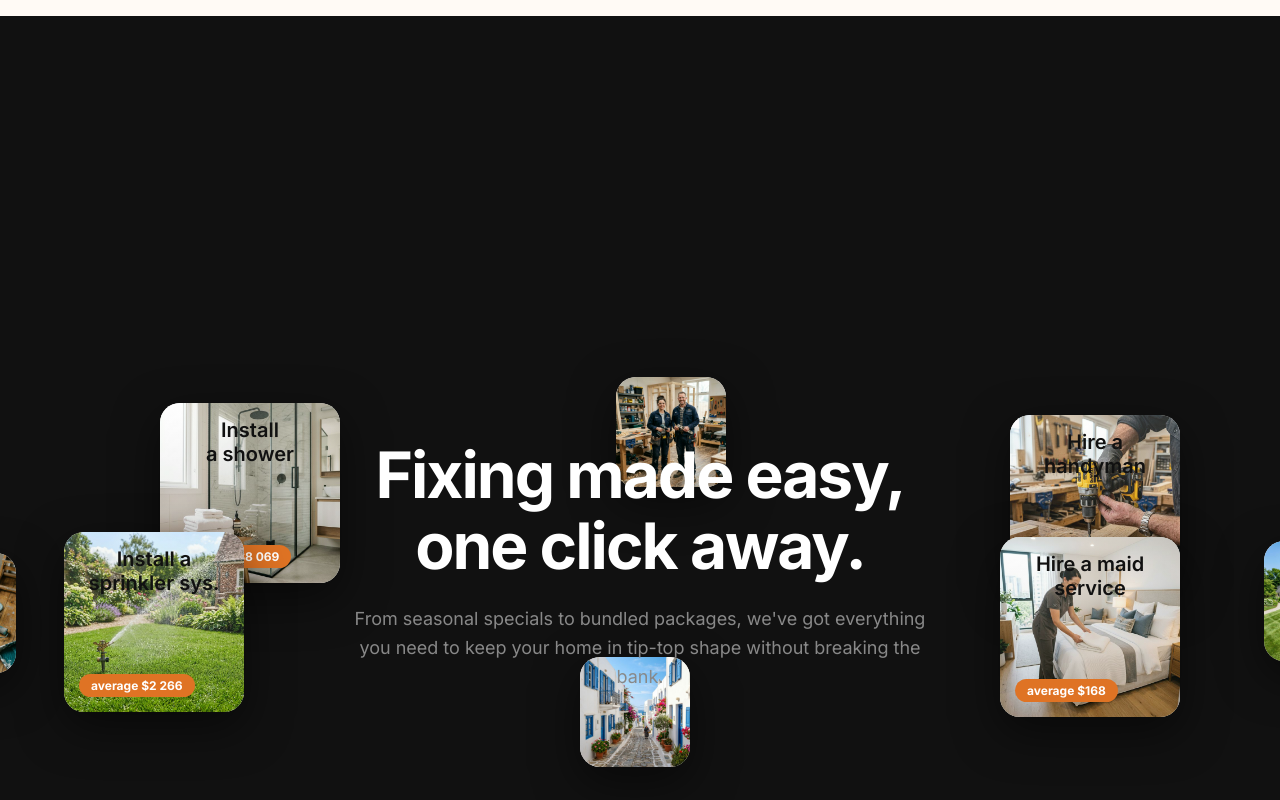
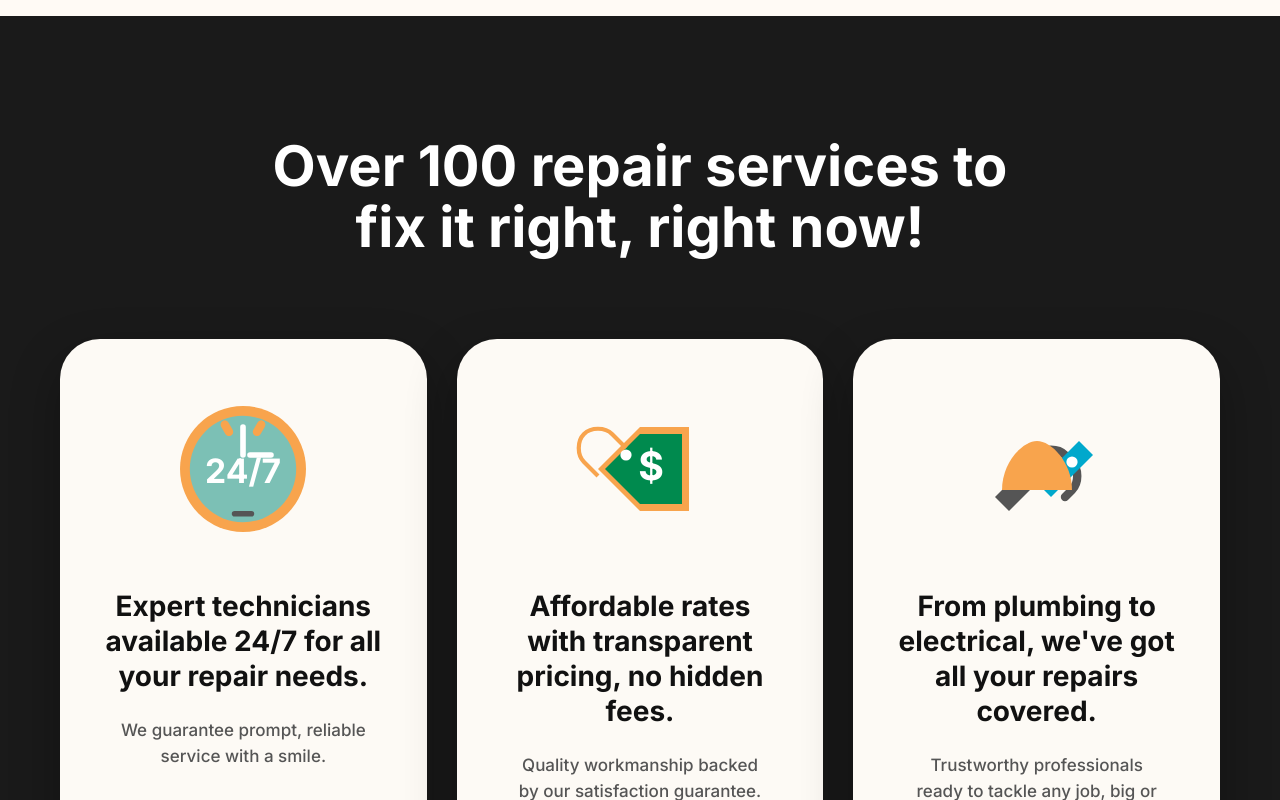
Before and after one commit to viratco/fixihelp, a React (Vite) app: page / in a window 1280 px wide. Shown: the part 2160-2960 px from the top of the page. Built offline with nearby package versions, Linux system fonts and the light colour scheme.

Commit message:
Implement Repair Services section exactly like reference image

```diff
--- a/src/App.jsx
+++ b/src/App.jsx
@@ -4,14 +4,6 @@ import rollerScrewsImg from './assets/roller_screws.png';
 import fixiLogoImg from './assets/fixi-logo.png';
 import babyImg from './assets/baby_care.png';
 import elderImg from './assets/elder_care.png';
-import showerImg from './assets/service_shower.png';
-import sprinklerImg from './assets/service_sprinkler.png';
-import toolsImg from './assets/service_tools.png';
-import maidImg from './assets/service_maid.png';
-import paintImg from './assets/service_paint.png';
-import lawnImg from './assets/service_lawn.png';
-import streetImg from './assets/service_street.png';
-import prosImg from './assets/service_pros.png';
 
 // SVGs mapped out for standard elements
 const AppleIcon = () => (
@@ -71,6 +63,38 @@ const BatteryIcon = () => (
 const StarIcon = () => (
   <svg viewBox="0 0 24 24" stroke="currentColor" fill="none" strokeWidth="2" width="20" height="20">
     <polygon points="12 2 15.09 8.26 22 9.27 17 14.14 18.18 21.02 12 17.77 5.82 21.02 7 14.14 2 9.27 8.91 8.26 12 2" />
+  </svg>
+);
+
+const RepairClockIcon = () => (
+  <svg viewBox="0 0 100 100" className="repair-card-icon">
+    <circle cx="50" cy="50" r="45" fill="#f8a44d" />
+    <circle cx="50" cy="50" r="38" fill="#7cc0b5" />
+    <text x="50" y="60" textAnchor="middle" fill="white" fontSize="24" fontWeight="bold" fontFamily="system-ui">24/7</text>
+    <path d="M50 20 L50 40 M55 40 L70 40" stroke="white" strokeWidth="4" strokeLinecap="round" />
+    <rect x="42" y="80" width="16" height="4" rx="2" fill="#555" />
+    <rect x="35" y="15" width="6" height="12" rx="3" fill="#f8a44d" transform="rotate(-30 38 20)" />
+    <rect x="59" y="15" width="6" height="12" rx="3" fill="#f8a44d" transform="rotate(30 62 20)" />
+  </svg>
+);
+
+const RepairTagIcon = () => (
+  <svg viewBox="0 0 100 100" className="repair-card-icon">
+    <path d="M20 50 L50 20 L85 20 L85 80 L50 80 Z" fill="#f8a44d" />
+    <path d="M25 50 L50 25 L80 25 L80 75 L50 75 Z" fill="#008a4e" />
+    <circle cx="40" cy="40" r="4" fill="white" />
+    <text x="58" y="58" textAnchor="middle" fill="white" fontSize="28" fontWeight="bold" fontFamily="system-ui">$</text>
+    <path d="M40 35 L30 25 C25 20 15 20 10 25 C5 30 5 40 10 45 L20 55" fill="none" stroke="#f8a44d" strokeWidth="3" />
+  </svg>
+);
+
+const RepairToolsIcon = () => (
+  <svg viewBox="0 0 100 100" className="repair-card-icon">
+    <path d="M20 70 L40 50 L50 60 L30 80 Z" fill="#555" />
+    <path d="M40 50 L50 40 C55 35 65 35 70 40 L75 45 C80 50 80 60 75 65 L70 70" fill="none" stroke="#555" strokeWidth="6" strokeLinecap="round" />
+    <path d="M60 70 L90 40 L80 30 L50 60 Z" fill="#00a8cc" />
+    <circle cx="75" cy="45" r="4" fill="white" />
+    <path d="M25 65 C25 45 40 30 50 30 C60 30 75 45 75 65 L25 65" fill="#f8a44d" />
   </svg>
 );
 
@@ -230,71 +254,33 @@ function App() {
             </div>
           </div>
         </section>
+        <section className="repair-services-section">
+          <div className="repair-intro">
+            <h2>Over 100 repair services to <br/> fix it right, right now!</h2>
+          </div>
 
-        <section className="services-cloud-section">
-          <div className="cloud-container">
-            {/* Centered Content */}
-            <div className="cloud-content">
-              <h2>Fixing made easy,<br/>one click away.</h2>
-              <p>From seasonal specials to bundled packages, we've got everything you need to keep your home in tip-top shape without breaking the bank.</p>
+          <div className="repair-grid">
+            <div className="repair-card">
+              <RepairClockIcon />
+              <div className="repair-card-content">
+                <h3>Expert technicians available 24/7 for all your repair needs.</h3>
+                <p>We guarantee prompt, reliable service with a smile.</p>
+              </div>
             </div>
 
-            {/* Organic Floating Cards */}
-            <div className="floating-card-cloud">
-              <div className="cloud-card card-1">
-                <div className="card-inner">
-                  <img src={showerImg} alt="Install a shower" />
-                  <div className="cloud-card-info">
-                    <h4>Install <br/> a shower</h4>
-                    <span className="price-badge">average $8 069</span>
-                  </div>
-                </div>
+            <div className="repair-card">
+              <RepairTagIcon />
+              <div className="repair-card-content">
+                <h3>Affordable rates with transparent pricing, no hidden fees.</h3>
+                <p>Quality workmanship backed by our satisfaction guarantee.</p>
               </div>
+            </div>
 
-              <div className="cloud-card card-2 image-only">
-                <img src={prosImg} alt="Pros" />
-              </div>
-
-              <div className="cloud-card card-3">
-                <div className="card-inner">
-                  <img src={toolsImg} alt="Handyman" />
-                  <div className="cloud-card-info">
-                    <h4>Hire a <br/> handyman</h4>
-                    <span className="price-badge">average $412</span>
-                  </div>
-                </div>
-              </div>
-
-              <div className="cloud-card card-4 image-only">
-                <img src={paintImg} alt="Paint" />
-              </div>
-
-              <div className="cloud-card card-5 image-only">
-                <img src={lawnImg} alt="Lawn" />
-              </div>
-
-              <div className="cloud-card card-6">
-                <div className="card-inner">
-                  <img src={sprinklerImg} alt="Sprinkler" />
-                  <div className="cloud-card-info">
-                    <h4>Install a <br/> sprinkler sys.</h4>
-                    <span className="price-badge">average $2 266</span>
-                  </div>
-                </div>
-              </div>
-
-              <div className="cloud-card card-7 image-only">
-                <img src={streetImg} alt="Street" />
-              </div>
-
-              <div className="cloud-card card-8">
-                <div className="card-inner">
-                  <img src={maidImg} alt="Maid Service" />
-                  <div className="cloud-card-info">
-                    <h4>Hire a maid <br/> service</h4>
-                    <span className="price-badge">average $168</span>
-                  </div>
-                </div>
+            <div className="repair-card">
+              <RepairToolsIcon />
+              <div className="repair-card-content">
+                <h3>From plumbing to electrical, we've got all your repairs covered.</h3>
+                <p>Trustworthy professionals ready to tackle any job, big or small.</p>
               </div>
             </div>
           </div>
--- a/src/index.css
+++ b/src/index.css
@@ -562,11 +562,11 @@ button {
 /* Services Cloud Section */
 .services-cloud-section {
   background-color: #111;
-  padding: 240px 20px;
+  padding: 180px 20px;
   position: relative;
   overflow: hidden;
   color: white;
-  min-height: 1100px;
+  min-height: 900px;
   display: flex;
   align-items: center;
   justify-content: center;
@@ -662,15 +662,15 @@ button {
   align-self: flex-start;
 }
 
-/* Specific Positions for circular "Halo" with extreme spread to clear text */
-.card-1 { width: 180px; height: 180px; top: -15%; left: 10%; }
-.card-2 { width: 110px; height: 110px; top: -25%; left: 48%; }
-.card-3 { width: 170px; height: 170px; top: -10%; right: 5%; }
-.card-4 { width: 120px; height: 120px; top: 45%; left: -12%; }
-.card-5 { width: 120px; height: 120px; top: 40%; right: -12%; }
-.card-6 { width: 180px; height: 180px; bottom: -8%; left: 2%; }
-.card-7 { width: 110px; height: 110px; bottom: -30%; left: 45%; }
-.card-8 { width: 180px; height: 180px; bottom: -10%; right: 5%; }
+/* Specific Positions for organic "Cloud" matching the reference */
+.card-1 { width: 140px; height: 140px; top: -140px; left: 180px; }
+.card-2 { width: 100px; height: 100px; top: -50px; left: 550px; }
+.card-3 { width: 140px; height: 140px; top: 100px; left: 880px; }
+.card-4 { width: 110px; height: 110px; top: 250px; left: 820px; }
+.card-5 { width: 110px; height: 110px; top: 260px; left: -20px; }
+.card-6 { width: 150px; height: 150px; top: 480px; left: 30px; }
+.card-7 { width: 100px; height: 100px; top: 720px; left: 400px; }
+.card-8 { width: 150px; height: 150px; top: 560px; left: 720px; }
 
 /* Image-only cards might not need inner info */
 .image-only .cloud-card-info { display: none; }
@@ -686,3 +686,85 @@ button {
   .card-5 { left: -10px; top: 200px; }
   .card-6 { left: 10px; bottom: 50px; top: auto; }
 }
+
+/* Repair Services Section (Reference Image Style) */
+.repair-services-section {
+  background-color: #1a1a1a; /* Dark charcoal from reference */
+  padding: 120px 60px;
+  text-align: center;
+  color: white;
+  position: relative;
+  z-index: 5;
+}
+
+.repair-intro h2 {
+  font-size: 56px;
+  font-weight: 700;
+  margin-bottom: 80px;
+  line-height: 1.1;
+  color: #fff;
+}
+
+.repair-grid {
+  display: grid;
+  grid-template-columns: repeat(3, 1fr);
+  gap: 30px;
+  max-width: 1300px;
+  margin: 0 auto;
+}
+
+.repair-card {
+  background-color: #fdfaf5; /* Off-white card background */
+  border-radius: 40px; /* Large rounded corners strictly as per reference */
+  padding: 60px 40px;
+  display: flex;
+  flex-direction: column;
+  align-items: center;
+  min-height: 520px;
+  justify-content: flex-start;
+  box-shadow: 0 20px 50px rgba(0,0,0,0.3);
+}
+
+.repair-card-icon {
+  width: 140px;
+  height: 140px;
+  margin-bottom: 50px;
+}
+
+.repair-card-content {
+  text-align: center;
+}
+
+.repair-card h3 {
+  font-size: 28px;
+  color: #111;
+  font-weight: 700;
+  margin-bottom: 24px;
+  line-height: 1.25;
+}
+
+.repair-card p {
+  font-size: 17px;
+  color: #555;
+  line-height: 1.5;
+  font-weight: 500;
+  max-width: 250px;
+  margin: 0 auto;
+}
+
+/* Responsive for Repair Section */
+@media (max-width: 1100px) {
+  .repair-grid {
+    grid-template-columns: 1fr;
+    max-width: 500px;
+    margin: 0 auto;
+  }
+
+  .repair-card {
+    min-height: auto;
+  }
+
+  .repair-intro h2 {
+    font-size: 38px;
+  }
+}
```
